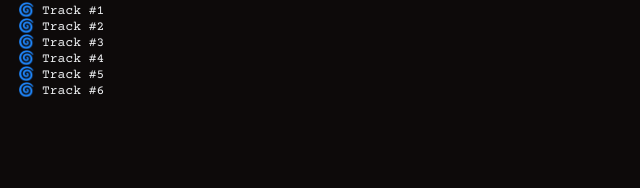
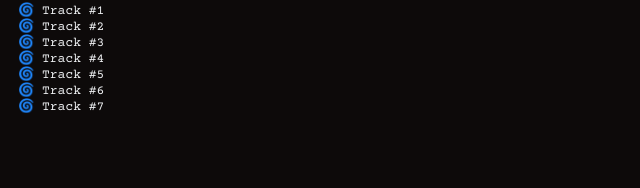
Before and after one commit to jafartouzeau/personnal-website, a Next.js app: page /strudelrepl/track1 in a window 1280 px wide. Shown: the part 229-417 px from the top of the page, without its empty margins (0-640 px from the left). Built offline with nearby package versions, Linux system fonts and the light colour scheme.

Commit message:
Strudel track 7

```diff
--- a/src/app/strudelrepl/data.ts
+++ b/src/app/strudelrepl/data.ts
@@ -329,4 +329,51 @@ $kick:
      .lpf(600)
       `
     }
+    ,
+    "track7": {
+      artist:"",
+      type:"Original",
+      description:"",
+      url:"/strudelrepl/track7",
+      title:"Track #7",
+      code:`
+/*
+  @title Track #7
+  @by FOTF
+*/
+
+setCpm(80/4)
+
+$: note("<[f#2, f#3, a3]@1.5 [a2, d#3, f#3]@0.5 [[c#3 c#3], e#3, g#3]@1.5 [<e#3 c#2>, g#3, b3]@0.5 >")
+  //.s("gm_church_organ:3")
+  //.s("gm_pad_choir:2")
+  //.s("gm_pad_choir:5")
+  //.s("gm_pad_choir:6")
+  .s("gm_pad_choir:2")
+  .adsr(".1:.1:1:1")
+  .room(2)
+  .roomsize(4)
+  .lpf(400)
+  .postgain(.3)
+
+$: note("<f#1@1.5 a1@0.5 c#1@1.5 <e#1 c#1>@0.5>")
+  .s("supersaw")
+  .lpf(100)
+  .adsr(".8:.1:1:.4")
+
+
+$: note("<c#4 a4 c#5 f#5>")
+//.s("gm_fx_sci_fi:4")
+  .s("piano")
+.patt(.2)
+.room(2)
+.jux(rev)
+.delay(.1)
+.postgain(.1)
+.off(1/4, add(note(12)))
+.vib("4:.5")
+
+_$: s("<bd:1>*4").distort(.3).room(.7).lpf(200)
+      `
+    }
 }
--- a/src/components/side-menu/side-menu.tsx
+++ b/src/components/side-menu/side-menu.tsx
@@ -106,6 +106,11 @@ export default function SideMenu() {
                         🌀 Track #6
                     </Link>
                 </ol>
+                <ol className={styles.link}>
+                    <Link href={`/strudelrepl/track7`}>
+                        🌀 Track #7
+                    </Link>
+                </ol>
         </nav>
     )
 }
```
